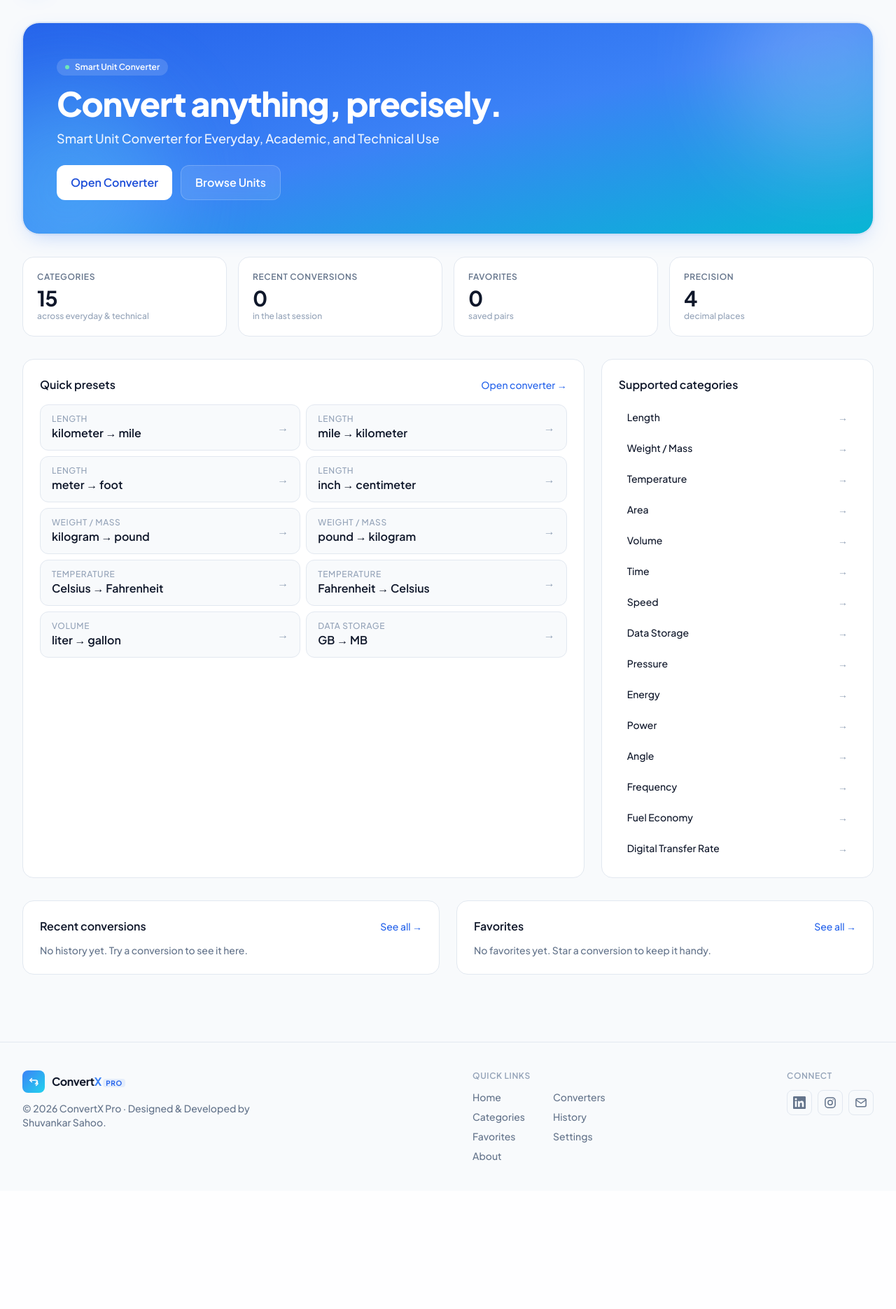
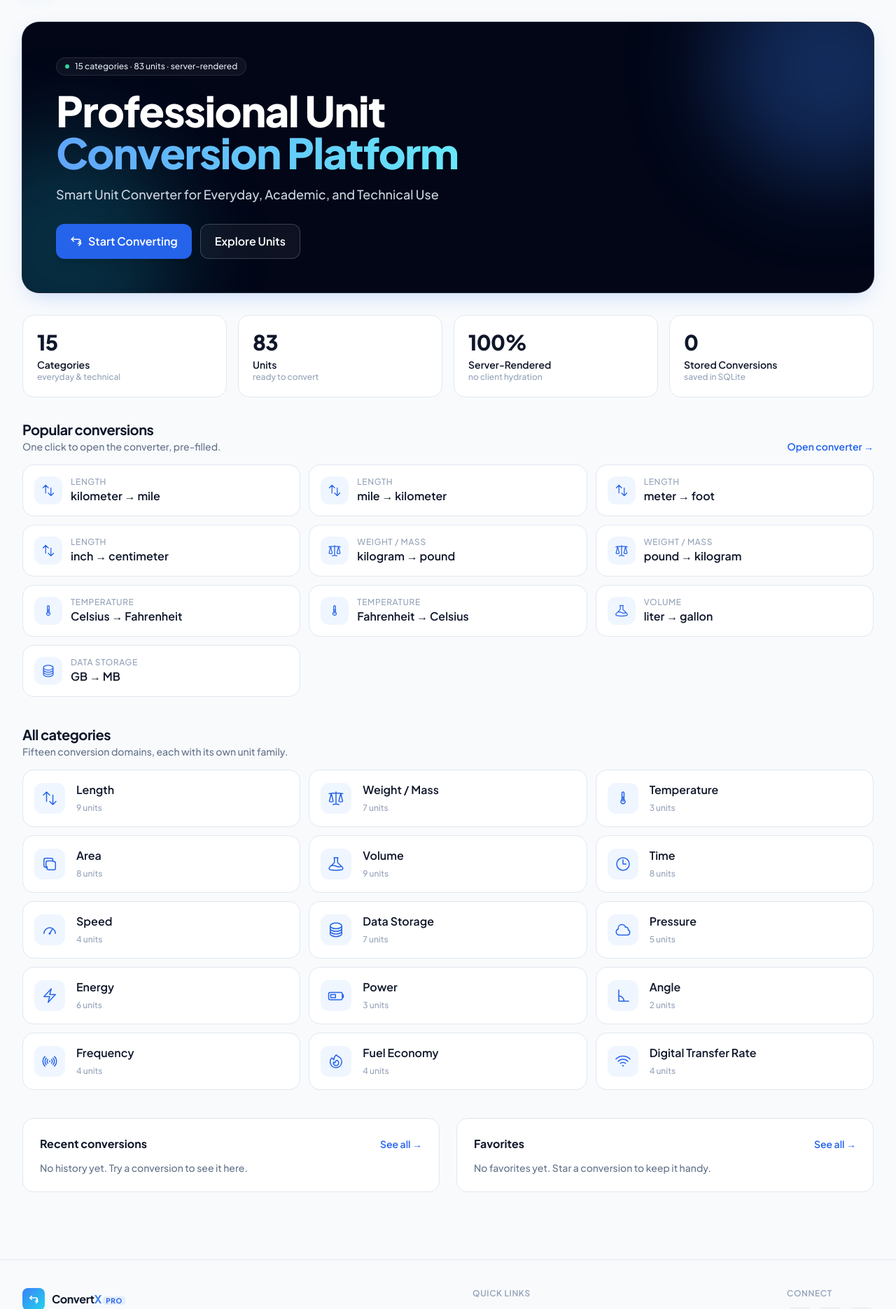
Before and after one commit to Shuvankar01/Convertx, a FastAPI app: page / in a window 1280 px wide. Shown: the part 65-1936 px from the top of the page at 70% size. Before the commit the page ends 1724 px from the top, so only its background shows below. Run offline with FastAPI, Linux system fonts and the light colour scheme; data comes from the database, SQL or seed files in the repository; data that the repository does not hold is empty; some libraries are stand-ins or nearby versions.

Commit message:
refactor: improve dashboard presentation

```diff
--- a/app/templates/pages/dashboard.html
+++ b/app/templates/pages/dashboard.html
@@ -1,79 +1,106 @@
 {% extends "base.html" %}
+{% from "partials/category_icon.html" import category_icon %}
+{% block title %}{{ APP_NAME }} — {{ TAGLINE }}{% endblock %}
 {% block content %}
-<section class="relative overflow-hidden rounded-3xl border border-slate-200 bg-gradient-to-br from-brand-600 via-brand-500 to-cyan-500 p-8 sm:p-12 text-white shadow-glow">
-  <div class="absolute -top-20 -right-20 h-72 w-72 rounded-full bg-white/20 blur-3xl"></div>
-  <div class="absolute -bottom-20 -left-20 h-72 w-72 rounded-full bg-cyan-300/30 blur-3xl"></div>
-  <div class="relative max-w-2xl">
-    <span class="inline-flex items-center gap-2 rounded-full bg-white/15 backdrop-blur px-3 py-1 text-xs font-semibold">
-      <span class="h-1.5 w-1.5 rounded-full bg-emerald-300"></span> Smart Unit Converter
+{% set ns = namespace(units=0) %}
+{% for c in categories %}{% set ns.units = ns.units + (UNITS_FOR(c) | length) %}{% endfor %}
+
+<!-- Hero -->
+<section class="relative overflow-hidden rounded-3xl bg-slate-950 p-8 text-white shadow-glow ring-1 ring-slate-800 sm:p-12">
+  <div class="pointer-events-none absolute -right-24 -top-24 h-80 w-80 rounded-full bg-brand-500/30 blur-3xl"></div>
+  <div class="pointer-events-none absolute -bottom-24 -left-24 h-80 w-80 rounded-full bg-cyan-400/20 blur-3xl"></div>
+  <div class="relative max-w-3xl">
+    <span class="inline-flex items-center gap-2 rounded-full border border-white/10 bg-white/5 px-3 py-1 text-xs font-medium text-slate-200 backdrop-blur">
+      <span class="h-1.5 w-1.5 rounded-full bg-emerald-400"></span>
+      {{ categories | length }} categories · {{ ns.units }} units · server-rendered
     </span>
-    <h1 class="mt-4 text-4xl sm:text-5xl font-extrabold tracking-tight">Convert anything, precisely.</h1>
-    <p class="mt-3 text-lg text-white/90">{{ TAGLINE }}</p>
-    <div class="mt-6 flex flex-wrap gap-3">
-      <a href="/converter" class="inline-flex items-center gap-2 rounded-xl bg-white px-5 py-3 font-semibold text-brand-700 hover:bg-brand-50 transition">Open Converter</a>
-      <a href="/supported-units" class="inline-flex items-center gap-2 rounded-xl bg-white/10 backdrop-blur border border-white/20 px-5 py-3 font-semibold hover:bg-white/20 transition">Browse Units</a>
+    <h1 class="mt-5 font-display text-4xl font-extrabold tracking-tight sm:text-6xl">
+      Professional Unit
+      <span class="bg-gradient-to-r from-brand-400 to-cyan-300 bg-clip-text text-transparent">Conversion Platform</span>
+    </h1>
+    <p class="mt-4 max-w-2xl text-lg text-slate-300">{{ TAGLINE }}</p>
+    <div class="mt-7 flex flex-wrap gap-3">
+      <a href="/converter" class="inline-flex items-center gap-2 rounded-xl bg-brand-600 px-5 py-3 font-semibold text-white shadow-lg transition hover:bg-brand-500">
+        <svg width="18" height="18" viewBox="0 0 24 24" fill="none" stroke="currentColor" stroke-width="2" stroke-linecap="round" stroke-linejoin="round"><path d="M7 4 3 8l4 4"/><path d="M3 8h13a4 4 0 0 1 0 8h-1"/><path d="m17 20 4-4-4-4"/></svg>
+        Start Converting
+      </a>
+      <a href="/supported-units" class="inline-flex items-center gap-2 rounded-xl border border-white/20 bg-white/5 px-5 py-3 font-semibold text-white backdrop-blur transition hover:bg-white/10">
+        Explore Units
+      </a>
     </div>
   </div>
 </section>
 
+<!-- Metric counters -->
 <section class="mt-8 grid gap-4 sm:grid-cols-2 lg:grid-cols-4">
   {% set stats = [
-    ('Categories', categories | length, 'across everyday & technical'),
-    ('Recent conversions', history | length, 'in the last session'),
-    ('Favorites', favorites | length, 'saved pairs'),
-    ('Precision', settings.precision, 'decimal places'),
+    (categories | length, 'Categories', 'everyday & technical'),
+    (ns.units, 'Units', 'ready to convert'),
+    ('100%', 'Server-Rendered', 'no client hydration'),
+    (history_count, 'Stored Conversions', 'saved in SQLite'),
   ] %}
-  {% for label, value, hint in stats %}
-    <div class="rounded-2xl border border-slate-200 bg-white p-5 dark:border-slate-800 dark:bg-slate-900">
-      <p class="text-xs font-semibold uppercase tracking-wider text-slate-500 dark:text-slate-400">{{ label }}</p>
-      <p class="mt-1 text-3xl font-bold tracking-tight">{{ value }}</p>
+  {% for value, label, hint in stats %}
+    <div class="rounded-2xl border border-slate-200 bg-white p-5 transition hover:border-brand-300 dark:border-slate-800 dark:bg-slate-900 dark:hover:border-brand-500/40">
+      <p class="font-display text-3xl font-extrabold tracking-tight">{{ value }}</p>
+      <p class="mt-1 text-sm font-semibold">{{ label }}</p>
       <p class="text-xs text-slate-400">{{ hint }}</p>
     </div>
   {% endfor %}
 </section>
 
-<section class="mt-8 grid gap-6 lg:grid-cols-3">
-  <!-- Quick presets -->
-  <div class="lg:col-span-2 rounded-2xl border border-slate-200 bg-white p-6 dark:border-slate-800 dark:bg-slate-900">
-    <div class="flex items-center justify-between">
-      <h2 class="text-base font-semibold">Quick presets</h2>
-      <a href="/converter" class="text-sm text-brand-600 hover:text-brand-700 dark:text-brand-300">Open converter →</a>
+<!-- Popular shortcuts -->
+<section class="mt-8">
+  <div class="flex items-end justify-between">
+    <div>
+      <h2 class="font-display text-xl font-bold tracking-tight">Popular conversions</h2>
+      <p class="text-sm text-slate-500 dark:text-slate-400">One click to open the converter, pre-filled.</p>
     </div>
-    <div class="mt-4 grid gap-2 sm:grid-cols-2">
+    <a href="/converter" class="text-sm font-semibold text-brand-600 hover:text-brand-700 dark:text-brand-300">Open converter →</a>
+  </div>
+  <div class="mt-4 grid gap-3 sm:grid-cols-2 lg:grid-cols-3">
     {% for p in QUICK_PRESETS %}
       <a href="/converter?category={{ p.category.value }}&from_unit={{ p.from_unit }}&to_unit={{ p.to_unit }}&value=1"
-           class="group flex items-center justify-between rounded-xl border border-slate-200 bg-slate-50 px-4 py-3 hover:border-brand-300 hover:bg-brand-50 transition dark:border-slate-800 dark:bg-slate-950 dark:hover:border-brand-500/50 dark:hover:bg-brand-500/10">
-          <div>
-            <p class="text-xs uppercase tracking-wider text-slate-400">{{ p.category.label }}</p>
-            <p class="font-semibold">{{ p.label }}</p>
-          </div>
-          <span class="text-slate-400 group-hover:text-brand-600 transition">→</span>
+         class="group flex items-center gap-3 rounded-2xl border border-slate-200 bg-white p-4 transition-all hover:-translate-y-0.5 hover:border-blue-500 hover:shadow-lg dark:border-slate-800 dark:bg-slate-900 dark:hover:border-blue-500">
+        <span class="inline-flex h-10 w-10 shrink-0 items-center justify-center rounded-xl bg-brand-50 text-brand-600 transition group-hover:bg-brand-600 group-hover:text-white dark:bg-brand-500/10 dark:text-brand-300">
+          {{ category_icon(p.category.value, "h-5 w-5") }}
+        </span>
+        <span class="min-w-0">
+          <span class="block text-xs uppercase tracking-wider text-slate-400">{{ p.category.label }}</span>
+          <span class="block truncate font-semibold">{{ p.from_unit.replace('_', ' ') }} → {{ p.to_unit.replace('_', ' ') }}</span>
+        </span>
       </a>
     {% endfor %}
   </div>
-  </div>
+</section>
 
-  <!-- Categories -->
-  <div class="rounded-2xl border border-slate-200 bg-white p-6 dark:border-slate-800 dark:bg-slate-900">
-    <h2 class="text-base font-semibold">Supported categories</h2>
-    <ul class="mt-4 space-y-2 text-sm">
+<!-- Category grid -->
+<section class="mt-10">
+  <h2 class="font-display text-xl font-bold tracking-tight">All categories</h2>
+  <p class="text-sm text-slate-500 dark:text-slate-400">Fifteen conversion domains, each with its own unit family.</p>
+  <div class="mt-4 grid gap-3 sm:grid-cols-2 lg:grid-cols-3">
     {% for c in categories %}
-        <li>
-          <a href="/converter?category={{ c.value }}" class="flex items-center justify-between rounded-lg px-3 py-2 hover:bg-slate-50 dark:hover:bg-slate-800">
-            <span>{{ c.label }}</span>
-            <span class="text-slate-400">→</span>
+      <a href="/converter?category={{ c.value }}"
+         class="group flex items-center gap-4 rounded-2xl border border-slate-200 bg-white p-4 transition-all hover:-translate-y-0.5 hover:border-blue-500 hover:shadow-lg dark:border-slate-800 dark:bg-slate-900 dark:hover:border-blue-500">
+        <span class="inline-flex h-11 w-11 shrink-0 items-center justify-center rounded-xl bg-brand-50 text-brand-600 transition group-hover:bg-brand-600 group-hover:text-white dark:bg-brand-500/10 dark:text-brand-300">
+          {{ category_icon(c.value, "h-6 w-6") }}
+        </span>
+        <span class="min-w-0">
+          <span class="block truncate font-semibold">{{ c.label }}</span>
+          <span class="inline-flex items-center gap-1 text-xs text-slate-400">
+            {{ UNITS_FOR(c) | length }} units
+          </span>
+        </span>
       </a>
-        </li>
     {% endfor %}
-    </ul>
   </div>
 </section>
 
-<section class="mt-8 grid gap-6 lg:grid-cols-2">
+<!-- Activity -->
+<section class="mt-10 grid gap-6 lg:grid-cols-2">
   <div class="rounded-2xl border border-slate-200 bg-white p-6 dark:border-slate-800 dark:bg-slate-900">
     <div class="flex items-center justify-between">
-      <h2 class="text-base font-semibold">Recent conversions</h2>
-      <a href="/history" class="text-sm text-brand-600 hover:text-brand-700 dark:text-brand-300">See all →</a>
+      <h2 class="font-display text-base font-bold">Recent conversions</h2>
+      <a href="/history" class="text-sm font-semibold text-brand-600 hover:text-brand-700 dark:text-brand-300">See all →</a>
     </div>
     <div class="mt-3">
       {% if history %}
@@ -97,18 +124,18 @@
 
   <div class="rounded-2xl border border-slate-200 bg-white p-6 dark:border-slate-800 dark:bg-slate-900">
     <div class="flex items-center justify-between">
-      <h2 class="text-base font-semibold">Favorites</h2>
-      <a href="/favorites" class="text-sm text-brand-600 hover:text-brand-700 dark:text-brand-300">See all →</a>
+      <h2 class="font-display text-base font-bold">Favorites</h2>
+      <a href="/favorites" class="text-sm font-semibold text-brand-600 hover:text-brand-700 dark:text-brand-300">See all →</a>
     </div>
     <div class="mt-3">
       {% if favorites %}
-        <ul class="grid grid-cols-1 sm:grid-cols-2 gap-2">
+        <ul class="grid grid-cols-1 gap-2 sm:grid-cols-2">
           {% for f in favorites %}
             <li>
               <a href="/converter?category={{ f.category }}&from_unit={{ f.from_unit }}&to_unit={{ f.to_unit }}"
-                 class="block rounded-lg border border-slate-200 px-3 py-2 text-sm hover:border-brand-300 hover:bg-brand-50 dark:border-slate-800 dark:hover:border-brand-500/40 dark:hover:bg-brand-500/10">
+                 class="block rounded-lg border border-slate-200 px-3 py-2 text-sm transition hover:border-brand-300 hover:bg-brand-50 dark:border-slate-800 dark:hover:border-brand-500/40 dark:hover:bg-brand-500/10">
                 <p class="text-xs text-slate-400">{{ f.category.replace('_', ' ').title() }}</p>
-                <p class="font-semibold truncate">{{ f.from_unit }} → {{ f.to_unit }}</p>
+                <p class="truncate font-semibold">{{ f.from_unit }} → {{ f.to_unit }}</p>
               </a>
             </li>
           {% endfor %}
```
Lines whose indentation alone changed are shown as unchanged.
